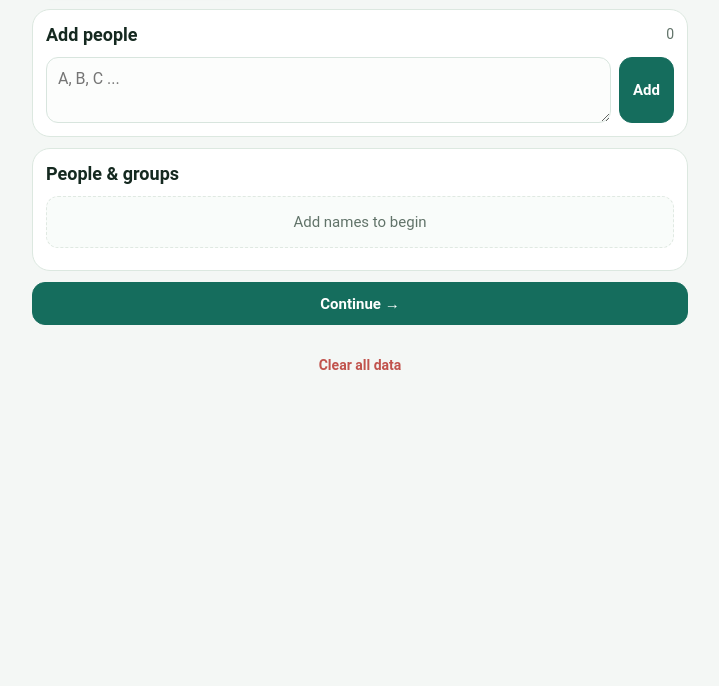
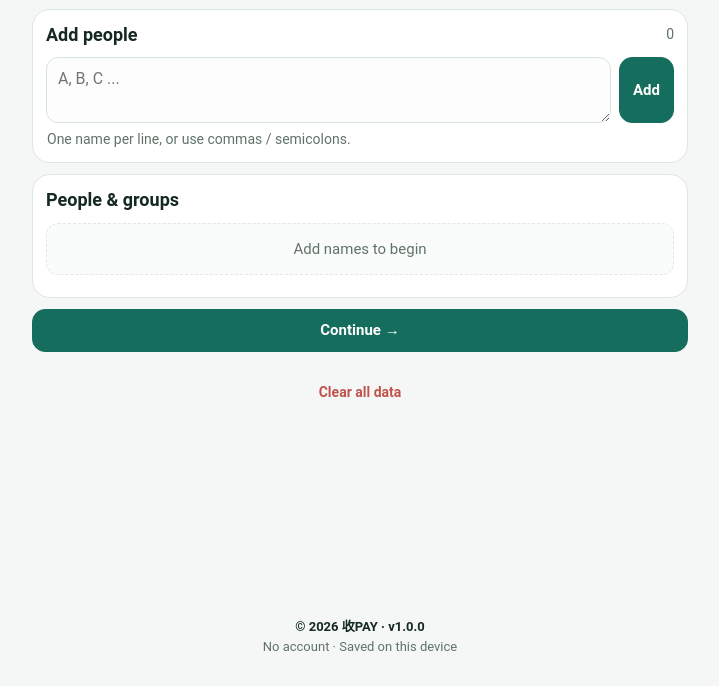
Before and after one commit to Tteemmoooo/ShowPay, a plain HTML site: page index.html in a window 1280 px wide. Shown: the part 114-800 px from the top of the page, without its empty margins (280-999 px from the left). Drawn offline with Linux system fonts and the light colour scheme; a web font is replaced by a local one.

Commit message:
Add people entry hint and bilingual minimal version footer

```diff
--- a/index.html
+++ b/index.html
@@ -19,7 +19,7 @@
 body{margin:0;background:var(--bg);color:var(--ink);font-family:'Google Sans Flex','JF Open Huninn',Roboto,Arial,sans-serif;font-size:16px;line-height:1.35;-webkit-font-smoothing:antialiased;font-variation-settings:'ROND' 100,'opsz' 18}
 button,input,textarea,select{font-variation-settings:'ROND' 100,'opsz' 18}
 button,input,textarea,select{font:inherit;color:inherit}button{cursor:pointer}button:disabled{opacity:.4;cursor:not-allowed}
-.wrap{max-width:680px;margin:auto;padding:10px 12px 36px}
+.wrap{max-width:680px;margin:auto;padding:10px 12px 20px;min-height:100vh;min-height:100dvh;display:flex;flex-direction:column}
 .top{padding:4px 0 9px 7px;display:flex;align-items:center;justify-content:space-between;gap:12px;min-height:49px}
 .brand{display:flex;align-items:center;justify-content:flex-start;gap:7px;white-space:nowrap;min-width:0}
 .brandEmoji{font-size:24px;line-height:1}
@@ -45,6 +45,9 @@ button,input,textarea,select{font:inherit;color:inherit}button{cursor:pointer}bu
 .control{background:#fcfdfc;border:1px solid #d8e5de;border-radius:12px;padding:10px 11px;min-height:44px;width:100%;font-size:16px;min-width:0;outline:none}
 .control:focus{border-color:#207e6c;box-shadow:0 0 0 3px #207e6c1a}
 .inlineAdd{display:flex;align-items:stretch;gap:8px}.inlineAdd .control{flex:1;min-height:56px;resize:vertical}.inlineAdd .btn{align-self:stretch}
+.inputHint{margin:7px 1px 0;color:var(--muted);font-size:14px;line-height:1.4}
+.siteFooter{margin-top:auto;padding:18px 4px max(9px,env(safe-area-inset-bottom));text-align:center;color:var(--muted);font-size:13px;line-height:1.55}
+.siteFooter .footerBrand{font-weight:700;color:var(--ink)}
 .field{display:block;margin:11px 0}.field>span,.field .fieldTitle{display:block;color:var(--muted);font-weight:700;font-size:14px;margin:0 0 5px}
 .grid2{display:grid;grid-template-columns:repeat(2,minmax(0,1fr));gap:10px}.row{display:flex;align-items:center;gap:9px}.row>*{min-width:0}
 .pile{display:grid;gap:6px}.person{display:flex;align-items:center;gap:7px;background:#fafcfb;border:1px solid #e4ebe7;padding:7px;border-radius:12px}
@@ -108,7 +111,7 @@ button,input,textarea,select{font:inherit;color:inherit}button{cursor:pointer}bu
 </nav>
 <section id="peoplePanel" class="panel active" role="tabpanel">
 <div class="card"><div class="sectionHead"><h2 class="sectionTitle">Add people</h2><span class="muted tiny" id="peopleCount">0</span></div>
-<div class="inlineAdd"><textarea class="control" id="peopleInput" rows="2" placeholder="A, B, C ..." aria-label="Names, separated by commas or lines"></textarea><button class="btn primary" id="btnAddPeople" type="button">Add</button></div></div>
+<div class="inlineAdd"><textarea class="control" id="peopleInput" rows="2" placeholder="A, B, C ..." aria-label="Names, separated by commas or lines" aria-describedby="peopleHint"></textarea><button class="btn primary" id="btnAddPeople" type="button">Add</button></div><p id="peopleHint" class="inputHint">One name per line, or use commas / semicolons.</p></div>
 <div class="card"><div class="sectionHead"><h2 class="sectionTitle">People & groups</h2></div><div id="peopleList" class="pile"></div><div id="groupPreview" class="groupPreview"></div></div>
 <button class="btn primary fill" type="button" data-go="entries">Continue →</button>
 <div class="clearRow"><button class="btn" type="button" id="btnReset">Clear all data</button></div>
@@ -125,6 +128,7 @@ button,input,textarea,select{font:inherit;color:inherit}button{cursor:pointer}bu
 <div class="card"><div id="transferList"></div></div></div>
 <div id="matrixView" class="hidden"><div class="settleHeading"><h2>Breakdown</h2></div><div id="matrixContainer"></div></div>
 </section>
+<footer class="siteFooter"><div class="footerBrand">© 2026 收PAY · v1.0.0</div><div>No account · Saved on this device</div></footer>
 </div>
 <div id="modalContainer"></div><div id="toast" role="status"></div>
 <script>
@@ -134,6 +138,8 @@ let language='en';
 try{language=localStorage.getItem(localeKey)==='zh'?'zh':'en'}catch{}
 const zhMap={
  'Language':'語言','Sections':'分頁','People':'人員','Entries':'帳目','Settle':'找數',
+ 'One name per line, or use commas / semicolons.':'每行輸入一個名字，亦可用逗號或分號分隔。',
+ 'No account · Saved on this device':'無需帳戶 · 資料儲存喺呢部裝置',
  'Add people':'加入人員','People & groups':'人員及分組','Add':'新增',
  'Continue →':'下一步 →','Clear all data':'清除所有資料','New entry':'新增帳目',
  'Expense':'開支','Game':'遊戲','Debt':'欠款','Paid':'已付',
```
